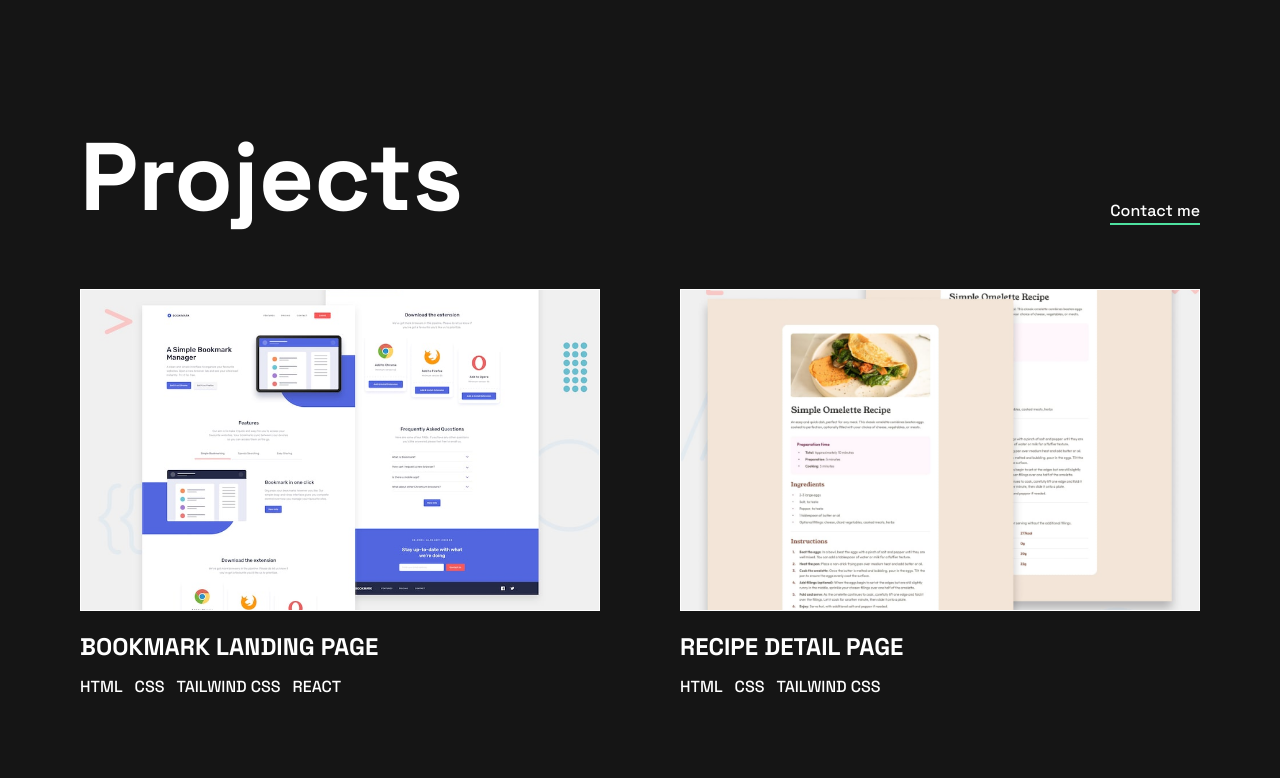
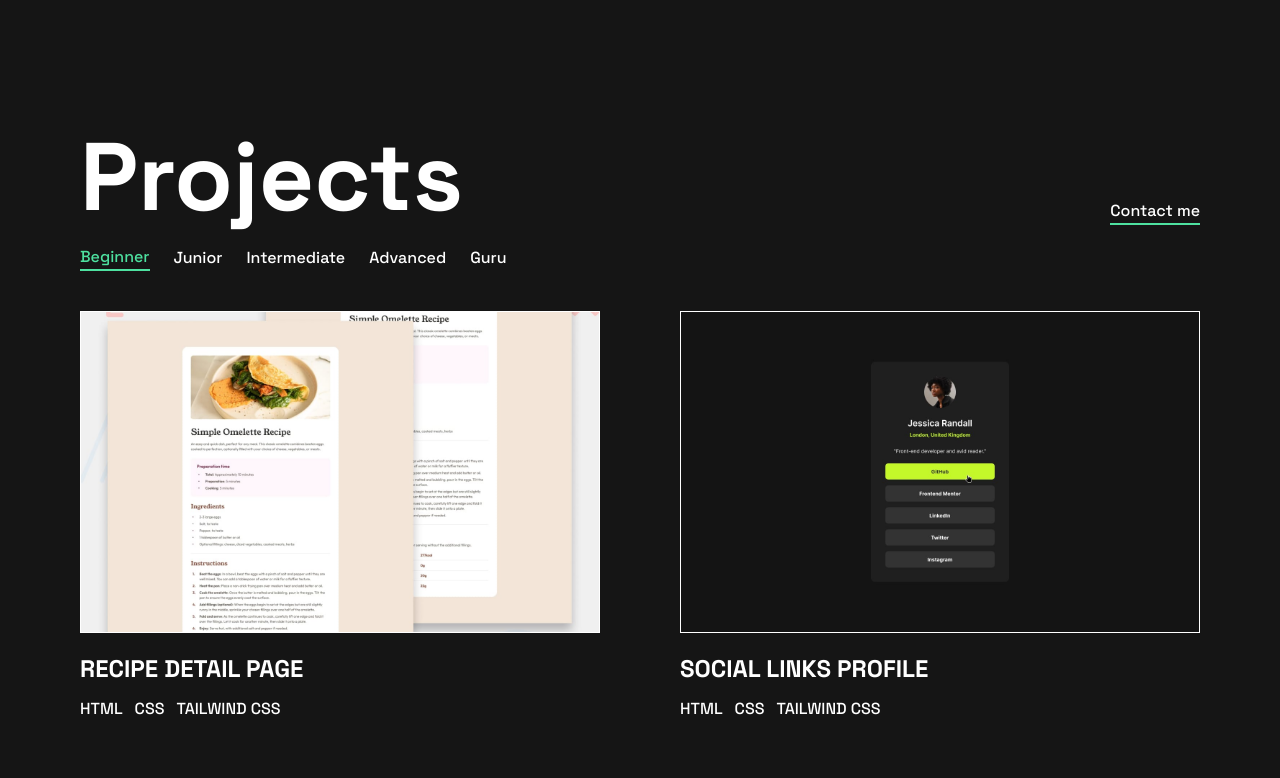
Before and after one commit to Abbassher55/React-Tailwind-Porfolio, a React (Vite) app: page / in a window 1280 px wide. Shown: the part 1226-2004 px from the top of the page. Built offline with nearby package versions, Linux system fonts and the light colour scheme.

Commit message:
Adding projects pagination and tabs

```diff
--- a/src/App.jsx
+++ b/src/App.jsx
@@ -8,8 +8,9 @@ import { SiFrontendmentor } from "react-icons/si";
 import desktopDeveloperImg from "../assets/images/profile.png";
 import rings from "../assets/images/pattern-rings.svg";
 import circle from "../assets/images/pattern-circle.svg";
+import Projects from "./components/Projects";
 
-import { projects, learn_technologies } from "./data/data";
+import { learn_technologies } from "./data/data";
 
 export default function App() {
   const [darkMode, setDarkMode] = useState(true);
@@ -100,46 +101,7 @@ export default function App() {
         </div>
         <img src={rings} className="absolute -right-20 top-3/4 h-16 w-48 md:top-40 md:h-24 md:w-72" alt="Ring image" />
       </section>
-      {/* Projects Section*/}
-      <section className="dark:bg-custom-dark dark:text-white">
-        <div className="container py-12 md:py-28">
-          <div className="flex items-end justify-between">
-            <h3 className="heading-xl capitalize">projects</h3>
-            <a href="#contact_form" className="w-fit border-b-2 border-custom-green hover:cursor-pointer hover:text-custom-green md:mx-0">
-              Contact me
-            </a>
-          </div>
-          {/* Projects Cards*/}
-          <div className="mt-10 grid gap-20 md:mt-16 md:grid-cols-2">
-            {projects.map((project) => (
-              <>
-                <div className="single-project flex flex-col">
-                  <div className="project-image group relative overflow-hidden border border-custom-gray dark:border-white">
-                    <img src={project.desktopImage} className="hidden h-80 w-full object-cover transition-all duration-500 group-hover:scale-125 md:block" alt="Project image" />
-                    <img src={project.mobImage} className="block h-52 w-full object-cover transition-all duration-500 group-hover:scale-125 md:hidden" alt="Project image" />
-                    <div className="absolute left-0 top-0 flex h-full w-full flex-col items-center justify-center space-y-10 bg-black  opacity-0 transition-all duration-500 group-hover:cursor-pointer group-hover:opacity-75">
-                      <a href={project.liveSite} target="_blank" className="border-b-2 border-custom-green pb-2 uppercase  text-white hover:cursor-pointer hover:text-custom-green">
-                        view project
-                      </a>
-                      <a href={project.github} target="_blank" className="border-b-2 border-custom-green pb-2 uppercase  text-white hover:cursor-pointer hover:text-custom-green">
-                        view Code
-                      </a>
-                    </div>
-                  </div>
-                  <div className="project-name heading-md mt-5 uppercase">{project.title}</div>
-                  <div className="project-technolgies mt-3 flex flex-wrap uppercase">
-                    {project.technologies.map((technology) => (
-                      <div className="me-3" key={technology}>
-                        {technology}
-                      </div>
-                    ))}
-                  </div>
-                </div>
-              </>
-            ))}
-          </div>
-        </div>
-      </section>
+      <Projects />
       {/* Contact Section*/}
       <section className="relative dark:bg-custom-dark dark:text-white">
         <div className="container pt-12 md:pt-28">
--- /dev/null
+++ b/src/components/Projects.jsx
@@ -0,0 +1,125 @@
+import React, { useState } from "react";
+import { projects } from "../data/data";
+
+function Projects() {
+  const [activeTab, setActiveTab] = useState("beginner");
+  const [pageIndex, setPageIndex] = useState({ beginner: 0, intermediate: 0, advanced: 0 });
+  const itemsPerPage = 4;
+
+  // Update the active tab and reset pagination to the first page for each tab
+  const handleTabChange = (level) => {
+    setActiveTab(level);
+    setPageIndex((prev) => ({ ...prev, [level]: 0 }));
+  };
+
+  // Filter projects based on the active tab
+  const filteredProjects = projects.filter((project) => project.level === activeTab);
+
+  // Calculate start and end index based on the current page
+  const startIdx = pageIndex[activeTab] * itemsPerPage;
+  const endIdx = startIdx + itemsPerPage;
+  const paginatedProjects = filteredProjects.slice(startIdx, endIdx);
+
+  // Calculate total pages
+  const totalPages = Math.ceil(filteredProjects.length / itemsPerPage);
+
+  // Handlers for pagination
+  const handleNextPage = () => {
+    setPageIndex((prev) => ({
+      ...prev,
+      [activeTab]: prev[activeTab] + 1,
+    }));
+  };
+
+  const handlePrevPage = () => {
+    setPageIndex((prev) => ({
+      ...prev,
+      [activeTab]: prev[activeTab] - 1,
+    }));
+  };
+
+  const goToPage = (pageNumber) => {
+    setPageIndex((prev) => ({
+      ...prev,
+      [activeTab]: pageNumber,
+    }));
+  };
+
+  return (
+    <section className="dark:bg-custom-dark dark:text-white">
+      <div className="container py-12 md:py-28">
+        <div className="flex items-end justify-between">
+          <h3 className="heading-xl capitalize">projects</h3>
+          <a href="#contact_form" className="w-fit border-b-2 border-custom-green hover:cursor-pointer hover:text-custom-green md:mx-0">
+            Contact me
+          </a>
+        </div>
+
+        {/* Tabs for difficulty levels */}
+        <div className="mb-10 mt-5 flex space-x-6">
+          {["beginner", "junior", "intermediate", "advanced", "guru"].map((level) => (
+            <button key={level} onClick={() => handleTabChange(level)} className={`${activeTab === level ? "border-b-2 border-custom-green text-custom-green" : "text-white"} capitalize hover:cursor-pointer`}>
+              {level}
+            </button>
+          ))}
+        </div>
+
+        {/* Projects Cards or No Projects Message */}
+        <div className="mt-10">
+          {paginatedProjects.length > 0 ? (
+            <div className="grid gap-20 md:grid-cols-2">
+              {paginatedProjects.map((project) => (
+                <div className="single-project flex flex-col" key={project.id}>
+                  <div className="project-image group relative overflow-hidden border border-custom-gray dark:border-white">
+                    <img src={project.desktopImage} className="hidden h-80 w-full object-cover transition-all duration-500 group-hover:scale-125 md:block" alt="Project image" />
+                    <img src={project.mobImage} className="block h-52 w-full object-cover transition-all duration-500 group-hover:scale-125 md:hidden" alt="Project image" />
+                    <div className="absolute left-0 top-0 flex h-full w-full flex-col items-center justify-center space-y-10 bg-black opacity-0 transition-all duration-500 group-hover:cursor-pointer group-hover:opacity-75">
+                      <a href={project.liveSite} target="_blank" className="border-b-2 border-custom-green pb-2 uppercase text-white hover:cursor-pointer hover:text-custom-green">
+                        view project
+                      </a>
+                      <a href={project.github} target="_blank" className="border-b-2 border-custom-green pb-2 uppercase text-white hover:cursor-pointer hover:text-custom-green">
+                        view Code
+                      </a>
+                    </div>
+                  </div>
+                  <div className="project-name heading-md mt-5 uppercase">{project.title}</div>
+                  <div className="project-technologies mt-3 flex flex-wrap uppercase">
+                    {project.technologies.map((technology) => (
+                      <div className="me-3" key={technology}>
+                        {technology}
+                      </div>
+                    ))}
+                  </div>
+                </div>
+              ))}
+            </div>
+          ) : (
+            <p className="text-center text-gray-500 dark:text-gray-400">No projects available in this level</p>
+          )}
+        </div>
+
+        {/* Pagination Controls */}
+        {filteredProjects.length > itemsPerPage && (
+          <div className="mt-8 flex items-center justify-center space-x-4">
+            <button onClick={handlePrevPage} disabled={pageIndex[activeTab] === 0} className="rounded-md border border-custom-green px-4 py-2 text-custom-green disabled:cursor-not-allowed disabled:opacity-50">
+              Previous
+            </button>
+
+            {/* Page Numbers */}
+            {[...Array(totalPages)].map((_, index) => (
+              <button key={index} onClick={() => goToPage(index)} className={`rounded-md px-3 py-1 ${pageIndex[activeTab] === index ? "bg-custom-green text-white" : "border border-custom-green text-custom-green"}`}>
+                {index + 1}
+              </button>
+            ))}
+
+            <button onClick={handleNextPage} disabled={endIdx >= filteredProjects.length} className="rounded-md border border-custom-green px-4 py-2 text-custom-green disabled:cursor-not-allowed disabled:opacity-50">
+              Next
+            </button>
+          </div>
+        )}
+      </div>
+    </section>
+  );
+}
+
+export default Projects;
--- a/src/data/data.js
+++ b/src/data/data.js
@@ -5,14 +5,23 @@ import productPreviewCard from "../../assets/images/product-preview-card.jpg";
 import threeCards from "../../assets/images/three-cards.jpg";
 import saidCart from "../../assets/images/said-cart.png";
 import productList from "../../assets/images/product-list.jpg";
-// import naqshi from "../../assets/images/naqshi.png";
 import perfumes from "../../assets/images/perfumes-wesbite.png";
 import manageImage from "../../assets/images/manage-landing-page.jpg";
 import socialMediaDashboard from "../../assets/images/social-media-dashboard.jpg";
 
 export const projects = [
+  // {
+  //   id: 6,
+  //   desktopImage: naqshi,
+  //   mobImage: naqshi,
+  //   github: "https://github.com/Abbassher55/jaama_paizar",
+  //   liveSite: "https://encoders-store.netlify.app/",
+  //   title: "Naqshi clone",
+  //   technologies: ["HTML", "CSS", "Bootstrap", "javascript", "jqeury"],
+  // },
   {
     id: 1,
+    level: "intermediate",
     desktopImage: bookmarkImg,
     mobImage: bookmarkImg,
     github: "https://github.com/Abbassher55/bookmark-project",
@@ -22,6 +31,7 @@ export const projects = [
   },
   {
     id: 2,
+    level: "beginner",
     desktopImage: recipeImg,
     mobImage: recipeImg,
     github: "https://github.com/Abbassher55/recipe-page",
@@ -31,6 +41,7 @@ export const projects = [
   },
   {
     id: 3,
+    level: "beginner",
     desktopImage: socialLink,
     mobImage: socialLink,
     github: "https://github.com/Abbassher55/tailwind-social-links-profile",
@@ -42,6 +53,7 @@ export const projects = [
     id: 4,
     desktopImage: productPreviewCard,
     mobImage: productPreviewCard,
+    level: "beginner",
     github: "https://github.com/Abbassher55/product-preview-card-component-tailwind-css",
     liveSite: "https://abbassher55.github.io/product-preview-card-component-tailwind-css/",
     title: "Product preview card",
@@ -51,6 +63,7 @@ export const projects = [
     id: 4,
     desktopImage: threeCards,
     mobImage: threeCards,
+    level: "beginner",
     github: "https://github.com/Abbassher55/3-Column-preview-card-component",
     liveSite: "https://abbassher55.github.io/3-Column-preview-card-component/",
     title: "3 columns card",
@@ -58,6 +71,7 @@ export const projects = [
   },
   {
     id: 5,
+    level: "advanced",
     desktopImage: saidCart,
     mobImage: saidCart,
     github: "https://github.com/Abbassher55/saidcart-new",
@@ -65,17 +79,10 @@ export const projects = [
     title: "Said cart ( Ecommerce store )",
     technologies: ["HTML", "CSS", "Bootstrap", "javascript", "jqeury", "sass"],
   },
-  // {
-  //   id: 6,
-  //   desktopImage: naqshi,
-  //   mobImage: naqshi,
-  //   github: "https://github.com/Abbassher55/jaama_paizar",
-  //   liveSite: "https://encoders-store.netlify.app/",
-  //   title: "Naqshi clone",
-  //   technologies: ["HTML", "CSS", "Bootstrap", "javascript", "jqeury"],
-  // },
+
   {
     id: 6,
+    level: "junior",
     desktopImage: productList,
     mobImage: productList,
     github: "https://github.com/Abbassher55/product-list-with-cart-tailwind-and-js",
@@ -94,6 +101,7 @@ export const projects = [
   },
   {
     id: 8,
+    level: "intermediate",
     desktopImage: manageImage,
     mobImage: manageImage,
     github: "https://github.com/Abbassher55/manage_landing_page",
@@ -102,7 +110,8 @@ export const projects = [
     technologies: ["HTML", "CSS", "Tailwind CSS"],
   },
   {
-    id: 8,
+    id: 9,
+    level: "junior",
     desktopImage: socialMediaDashboard,
     mobImage: socialMediaDashboard,
     github: "https://github.com/Abbassher55/Social-media-dashboard-with-tailwind-css",
```
